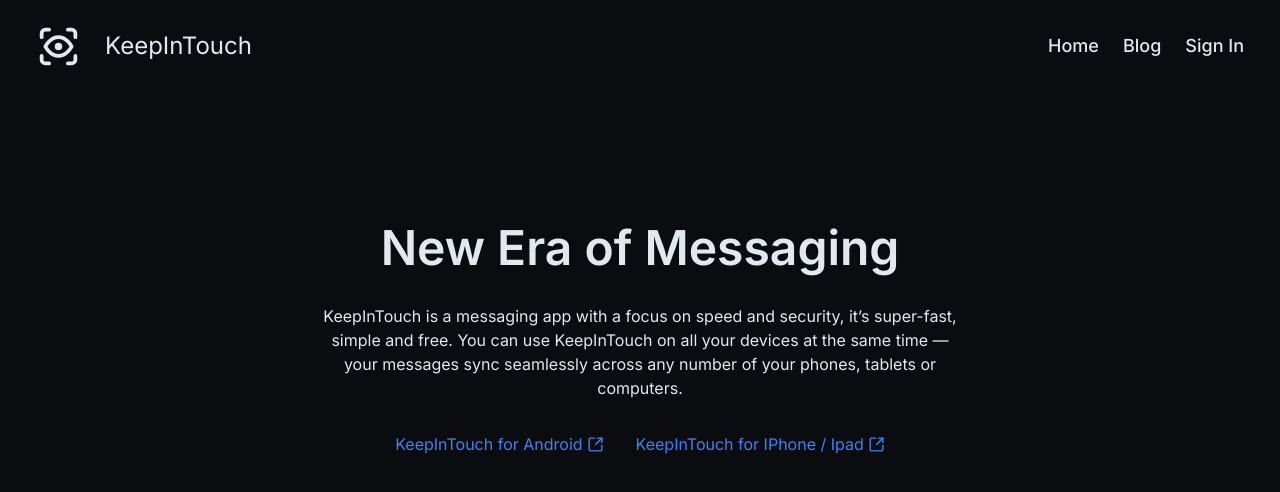
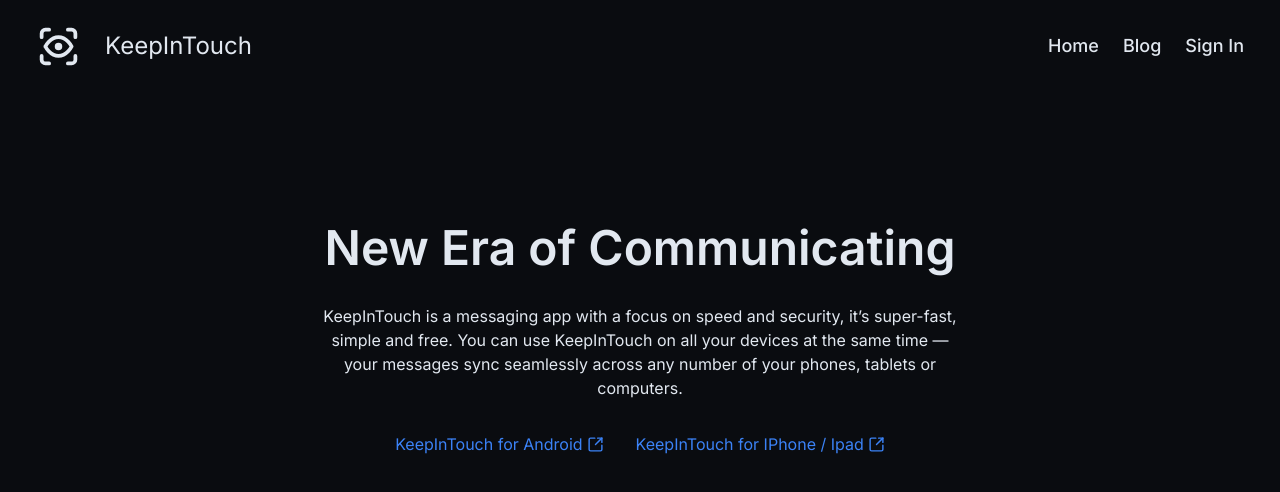
Before and after one commit to dearm762/grow-up, a Next.js app: page / in a window 1280 px wide. Shown: the top 492 px of the page. Built offline with nearby package versions, Linux system fonts and the light colour scheme.

Commit message:
metadata home and cl error

```diff
--- a/actions/forgotPassword.ts
+++ b/actions/forgotPassword.ts
@@ -20,6 +20,6 @@
         cookieStore.set('ssid', resJson.ssid)
         permanentRedirect('/')
     } else {
-        console.log('error')
+        console.log(resJson.message)
     }
 }
--- a/actions/signIn.ts
+++ b/actions/signIn.ts
@@ -21,6 +21,6 @@
         cookieStore.set('ssid', resJson.ssid)
         permanentRedirect('/home')
     } else {
-        console.log('error')
+        console.log(resJson.message)
     }
 }
--- a/actions/signUp.ts
+++ b/actions/signUp.ts
@@ -23,6 +23,6 @@
         cookieStore.set('ssid', resJson.ssid)
         permanentRedirect('/home')
     } else {
-        console.log('error')
+      console.log(resJson.message)
     }
   }
--- a/app/home/page.tsx
+++ b/app/home/page.tsx
@@ -1,3 +1,11 @@
+'use client'
+
+import type { Metadata } from "next"
+
+export const metadata: Metadata = {
+  title: 'KeepInTouch | Home'
+}
+
 const Home = () => {
   return (
     <div>Home</div>
--- a/app/page.tsx
+++ b/app/page.tsx
@@ -17,7 +17,7 @@
 		<>
 			<Header />
 			<main className={containerStyle.mycontainer}>
-				<h2 className={ styles.heading }>New Era of Messaging</h2>
+				<h2 className={ styles.heading }>New Era of Communicating</h2>
 				<p className={ styles.p }>
 					KeepInTouch is a messaging app with a focus on speed and security,
 					it’s super-fast, simple and free. You can use KeepInTouch on all
```
